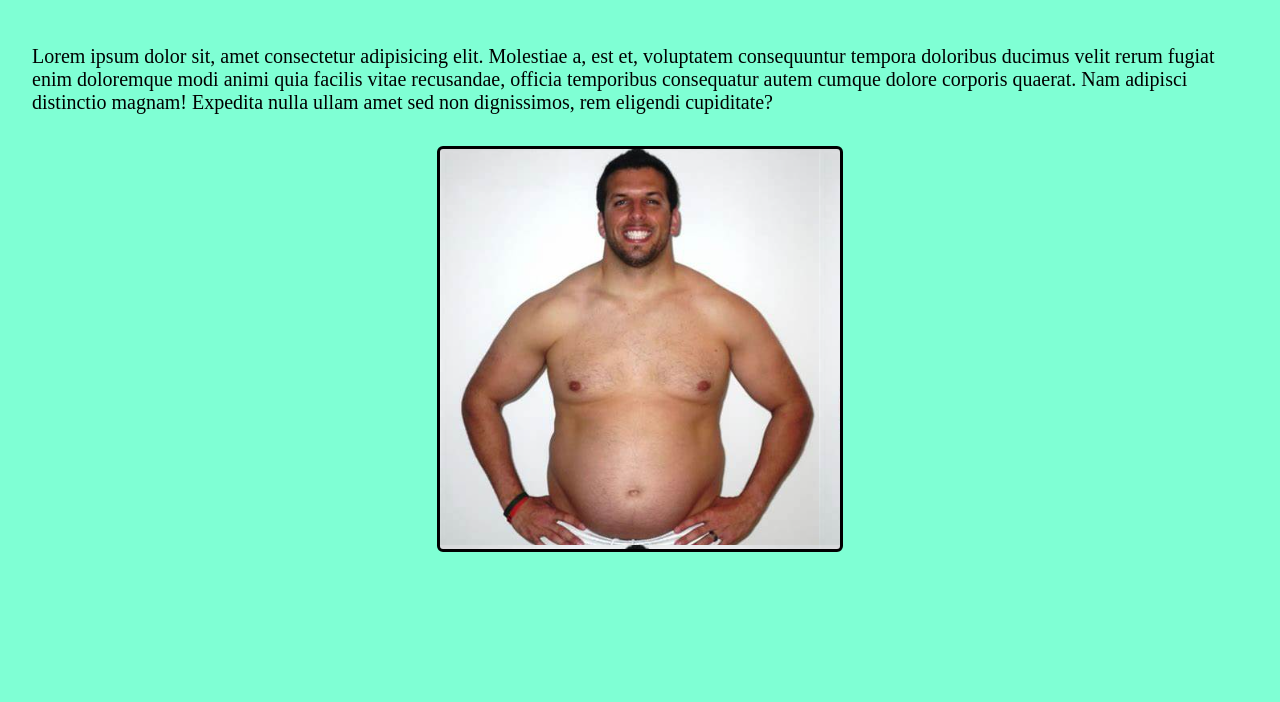
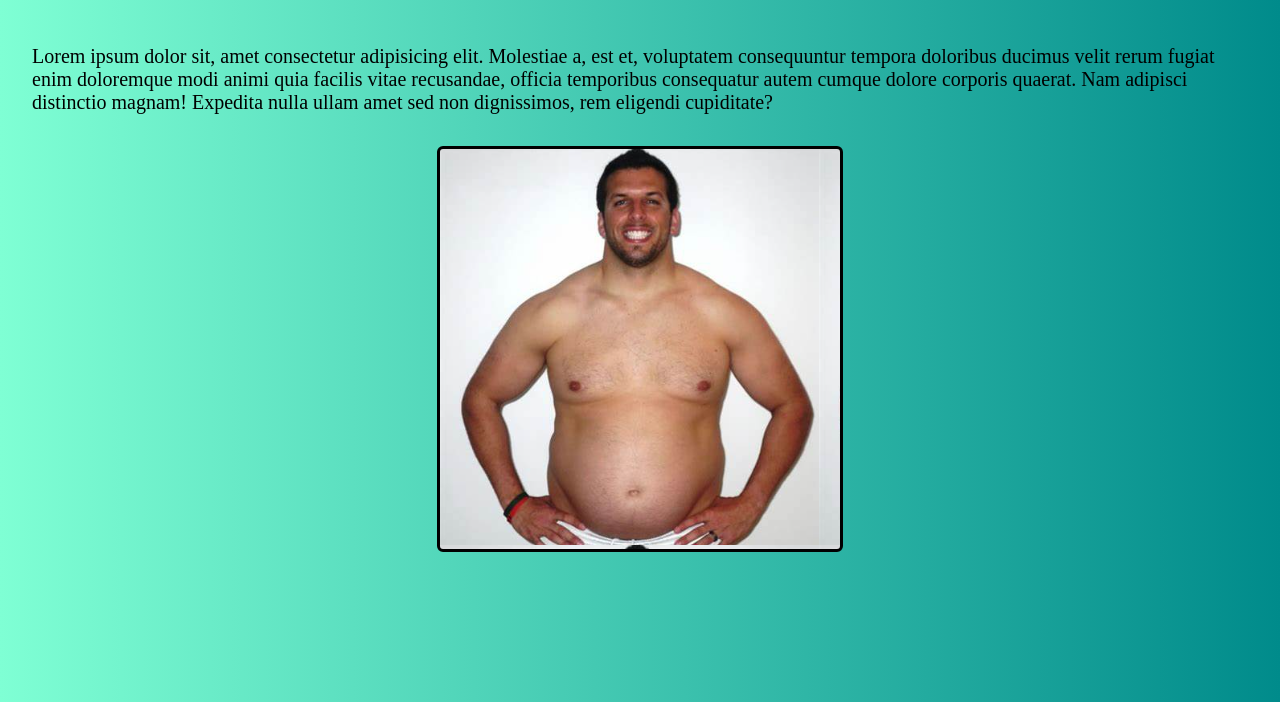
Before and after one commit to leojuarez88/Desafio-Entrega-Github, a plain HTML site: page index.html in a window 1280 px wide. Shown: the part 98-800 px from the top of the page. Drawn offline with Linux system fonts and the light colour scheme.

Commit message:
Quinto commit, le agrego gradiente al fondo de pantalla

```diff
--- a/css/estilo.css
+++ b/css/estilo.css
@@ -4,7 +4,7 @@
 }
 
 .body {
-    background-color: aquamarine;
+    background: linear-gradient(to right,aquamarine, darkcyan)
 }
 
 /* Estilo a la imagen animada */
```
